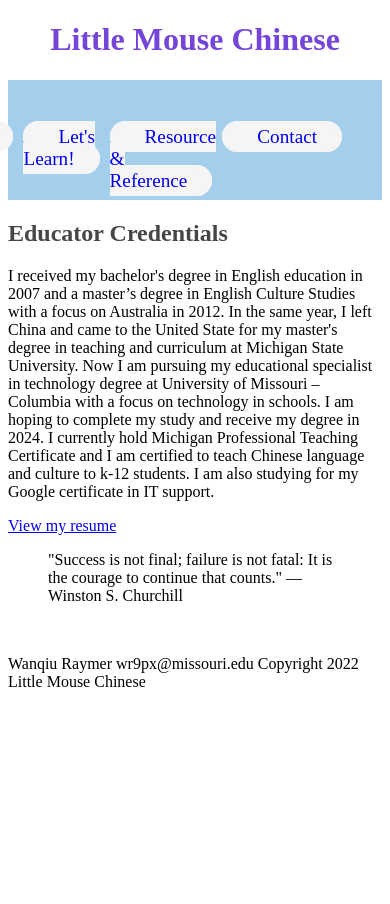
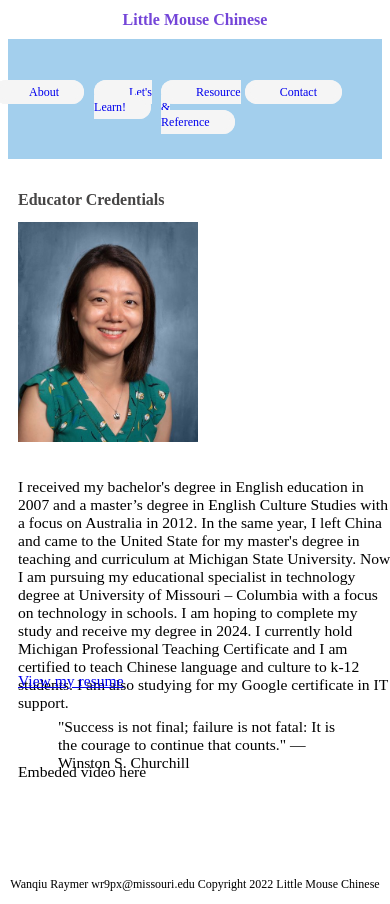
Before and after one commit to wanqiuraymer/wanqiuraymer.github.io, a plain HTML site: page islt_7355/about.html in a window 390 px wide. Before the commit the page ends 844 px from the top, so only its background shows below. Drawn offline with Linux system fonts and the light colour scheme.

Commit message:
Add files via upload

```diff
--- a/islt_7355/about.html
+++ b/islt_7355/about.html
@@ -2,9 +2,10 @@
 <html lang="en-US">
 <head>
     <!--
-        This page is to show educator credentials. Updated on 6/30/22
+        This page is to show educator credentials. Updated on 7/5/22 with main grid layout
     -->
     <meta charset="utf-8">
+    <meta name="viewport" content="width=device-width,initial-scale=1">
     <title>Educator Credentials</title>
     <link rel="stylesheet" href="style.css">
     <link rel="stylesheet" href="nav.css">
@@ -30,15 +31,25 @@
             </ul>
 
     </nav>
-    <h2 id="h2"> Educator Credentials</h2>
-    <main>
-        <p>I received my bachelor's degree in English education in 2007 and a master’s degree in English Culture Studies with a focus on Australia in 2012. In the same year, I left China and came to the United State for my master's degree in teaching and curriculum at Michigan State University. Now I am pursuing my educational specialist in technology degree at University of Missouri – Columbia with a focus on technology in schools. I am hoping to complete my study and receive my degree in 2024. I currently hold Michigan Professional Teaching Certificate and I am certified to teach Chinese language and culture to k-12 students. I am also studying for my Google certificate in IT support.
-        </p>
-        <div>
-            <a href="RaymerResume.pdf"> View my resume </a>
+    <br/>
+    <main id="mainAbout">
+        <div id="d1">
+             <h2 class="h2"> Educator Credentials</h2>
         </div>
-        <blockquote>"Success is not final; failure is not fatal: It is the courage to continue that counts." — Winston S. Churchill</blockquote>
+        <div id="d2"><img src="Raymer portrait 1.jpg" alt="portrait" width="180" height="220"></div>
+        <div id="d3"><p style="font-size: larger;">I received my bachelor's degree in English education in 2007 and a master’s degree in English Culture Studies with a focus on Australia in 2012. In the same year, I left China and came to the United State for my master's degree in teaching and curriculum at Michigan State University. Now I am pursuing my educational specialist in technology degree at University of Missouri – Columbia with a focus on technology in schools. I am hoping to complete my study and receive my degree in 2024. I currently hold Michigan Professional Teaching Certificate and I am certified to teach Chinese language and culture to k-12 students. I am also studying for my Google certificate in IT support.
+            </p></div>
+        <div id="d4">
+            <a style="font-size: larger;" href="RaymerResume.pdf"> View my resume </a>
+        </div>
+        <div id="d5">
+            <blockquote style="font-size: larger;">"Success is not final; failure is not fatal: It is the courage to continue that counts." — Winston S. Churchill</blockquote>
+        </div>
+        <div id="d6">
+            <p>Embeded video here</p>
+        </div>
     </main>
+
     <br/>
     <footer>
         <p>Wanqiu Raymer wr9px@missouri.edu Copyright 2022 Little Mouse Chinese</p>
--- /dev/null
+++ b/islt_7355/grid practice.css
@@ -0,0 +1,26 @@
+div {
+    background-color: orange;
+}
+header, main, footer {
+    display: grid;
+    width: 100%;
+    margin-bottom: 7px;
+}
+Header {grid-template-rows: 100px;
+    align-items: center;
+    justify-content: center;
+    background-color:orange;
+}
+main {
+    display: grid;
+    grid-template: 600px / 100px 600px 1fr;
+    grid-gap: 7px;
+}
+footer {grid-template-rows: 100px;
+    align-items: center;
+    justify-content: center;
+    background-color:orange;
+}
+p {align-items: center;
+    justify-items: center;
+}
--- a/islt_7355/nav.css
+++ b/islt_7355/nav.css
@@ -1,4 +1,4 @@
-nav{
+nav {
     background-color: #a3cfed;
     height: 60px;
     color:#474646;
--- a/islt_7355/style.css
+++ b/islt_7355/style.css
@@ -1,8 +1,61 @@
+
 #h1{color: #7445D8;
 text-align: center;}
 
-#h2 {color: #474646;
+.h2 {color: #474646;
+}
 
-};
 #h3 {color: #474646;
-};
+}
+p {
+    font-size: larger;
+}
+#mainAbout {
+    display: grid;
+    grid-template-rows: 70px 230px 70px 70px 300px;
+    grid-template-columns: 200px 100px 1fr;
+    grid-gap: 10px;
+    margin-left: 10px;
+    width: 100%;
+}
+#d1 {grid-row: 1 / 2; grid-column: 1 / 4;}
+#d2 {grid-row: 2 / 3; grid-column: 1 / 2;}
+#d3 {grid-row: 2 / 3; grid-column: 2 / 4;}
+#d4 {grid-row: 3 / 4; grid-column: 1 / 4;}
+#d5 {grid-row: 4 / 5; grid-column: 1 / 4;}
+#d6 {grid-row: 5 / 6; grid-column: 1 / 4;}
+
+footer {
+    text-align: center;
+}
+@media screen and (max-width:830px) {
+    header h1 {font-size: medium;}
+    nav ul li {font-size: small;}
+    main h2 {font-size: medium;}
+    main div {font-size: medium;}
+    footer {font-size: small;}
+    nav {height: 20px;}
+}
+@media screen and (max-width:654px) {
+    header h1 {font-size: medium;}
+    nav ul li {font-size: x-small;}
+    main h2 {font-size: medium;}
+    main div {font-size: small;}
+    footer {font-size: x-small;}
+}
+@media screen and (max-width:515px) {
+    #mainAbout {
+        display: grid;
+        grid-template-rows: 35px 230px 200px 20px 35px 100px;
+        grid-template-columns: 1fr;
+        grid-gap: 10px;
+        margin-left: 10px;
+        width: 100%;
+    }
+    #d1 {grid-row: 1 / 2; grid-column: 1;}
+    #d2 {grid-row: 2 / 3; grid-column: 1;}
+    #d3 {grid-row: 3 / 4; grid-column: 1;}
+    #d4 {grid-row: 4 / 5; grid-column: 1;}
+    #d5 {grid-row: 5 / 6; grid-column: 1;}
+    #d6 {grid-row: 6 / 7; grid-column: 1;}
+}
```
Also changed, not shown: islt_7355/grid.html (added, +27 -0 lines), islt_7355/queries.html (added, +60 -0 lines), islt_7355/reflection.html (+2 -2 lines), islt_7355/testgrid.html (added, +54 -0 lines), islt_7355/Raymer portrait 1.JPG (added).
